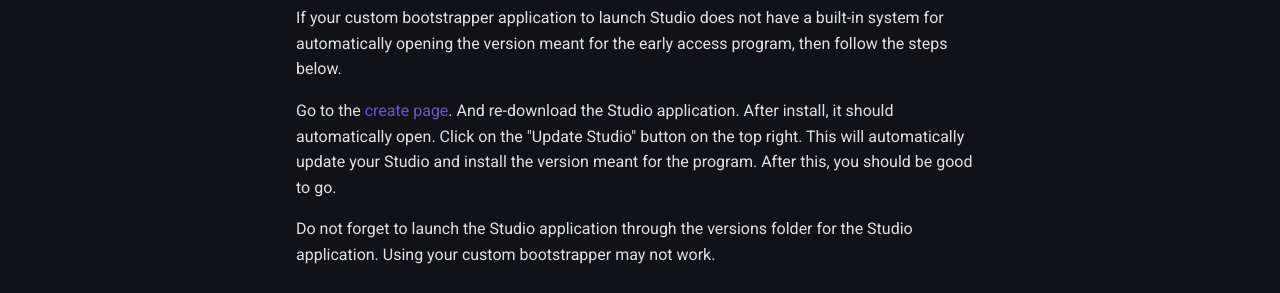
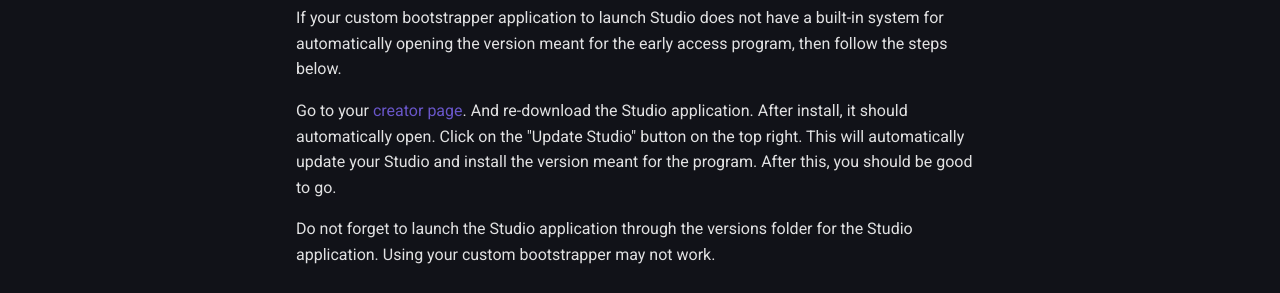
Before and after one commit to TenebrisNoctua/ServerAuthority, an MkDocs documentation site: the page built from docs/index.md, in a window 1280 px wide and 900 px high, scrolled down 1083 px. Shown: the part 159-452 px from the top of the window. Built offline with MkDocs 1.6.1 and Material for MkDocs 9.7.7, drawn with Linux system fonts in a browser that asks for light colours.

Commit message:
Update the Documentation.

```diff
--- a/docs/index.md
+++ b/docs/index.md
@@ -34,7 +34,7 @@
 
 If your custom bootstrapper application to launch Studio does not have a built-in system for automatically opening the version meant for the early access program, then follow the steps below.
 
-Go to the [create page](create.roblox.com). And re-download the Studio application. After install, it should automatically open. Click on the "Update Studio" button on the top right. This will automatically update your Studio and install the version meant for the program.
+Go to your [creator page](https://create.roblox.com). And re-download the Studio application. After install, it should automatically open. Click on the "Update Studio" button on the top right. This will automatically update your Studio and install the version meant for the program.
 After this, you should be good to go.
 
 Do not forget to launch the Studio application through the versions folder for the Studio application. Using your custom bootstrapper may not work.
```
